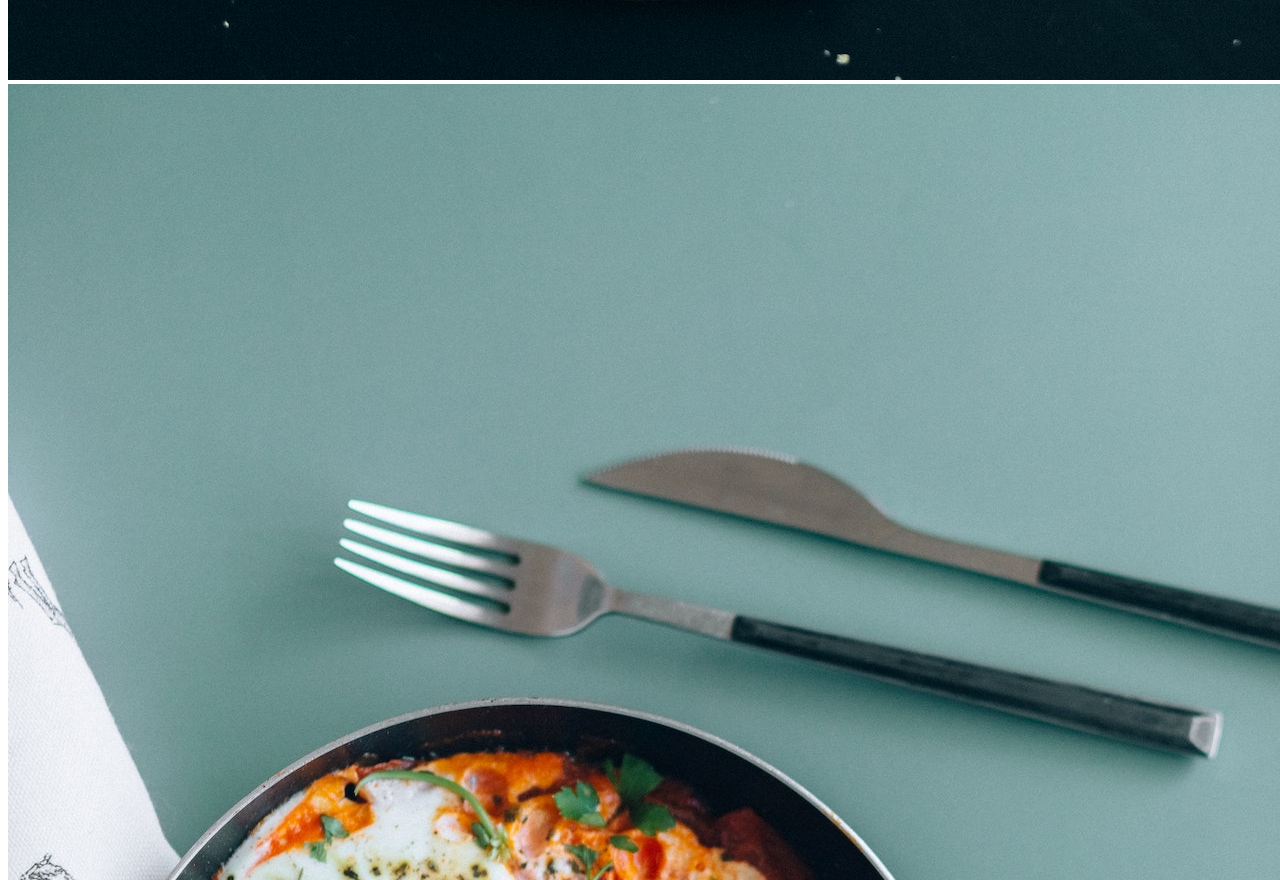
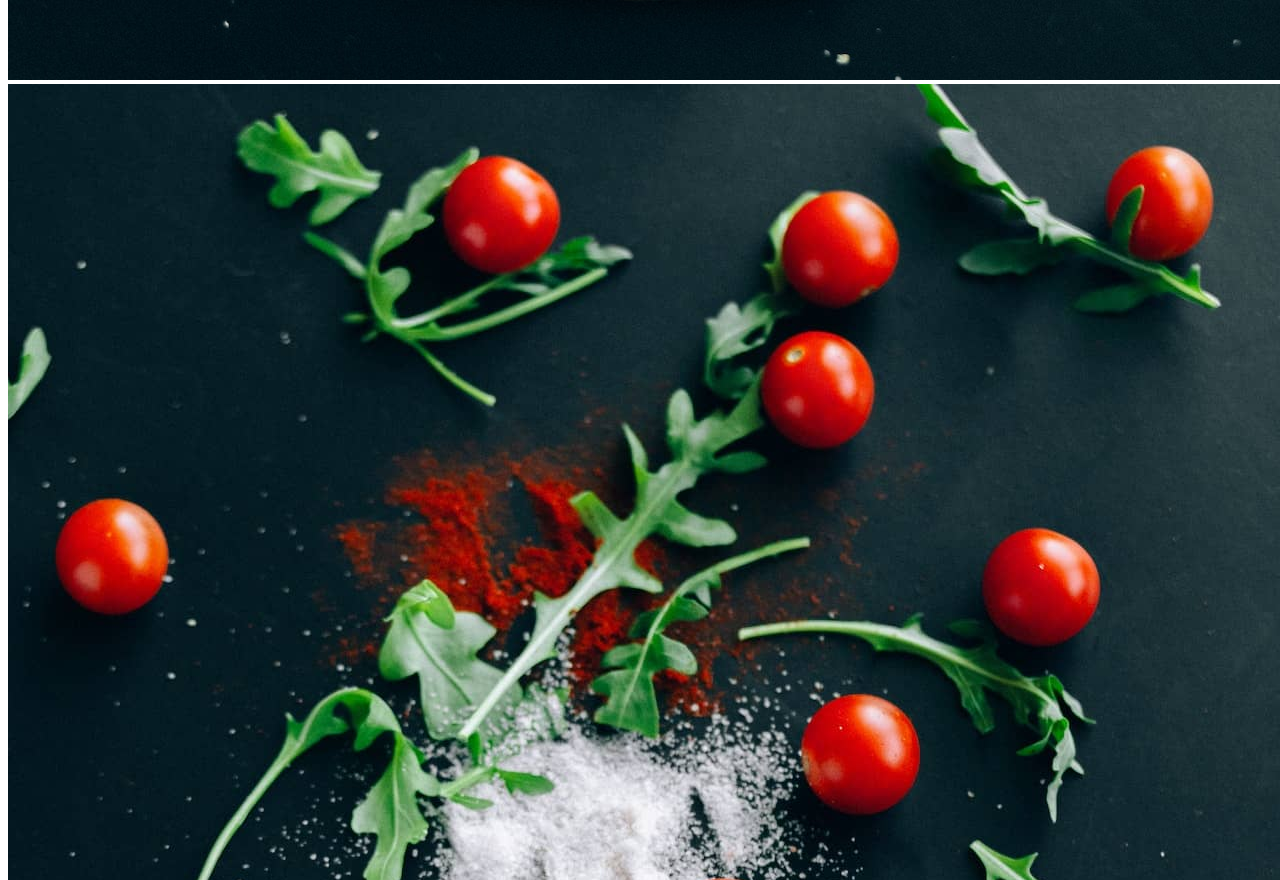
Before and after one commit to KatBuxton/standardised-meal-plan-data, a plain HTML site: page index.html in a window 1280 px wide. Shown: the part 1920-2800 px from the top of the page. Drawn offline with Linux system fonts and the light colour scheme.

Commit message:
compressed image uploaded to index

```diff
--- a/index.html
+++ b/index.html
@@ -7,7 +7,8 @@
 <body>
     <h1>Data</h1>
   <img src="images/pizza.jpg"/>
-  <img src="images/shakshouka.jpg"/>
+    <img src="images/pizza-compressed.jpg"/>
+    <img src="images/shakshouka.jpg"/>
   <img src="images/creamy-soup.jpg"/>
   <img src="images/asian-salad.jpg"/>
   <img src="images/couscous.jpg"/>
```
